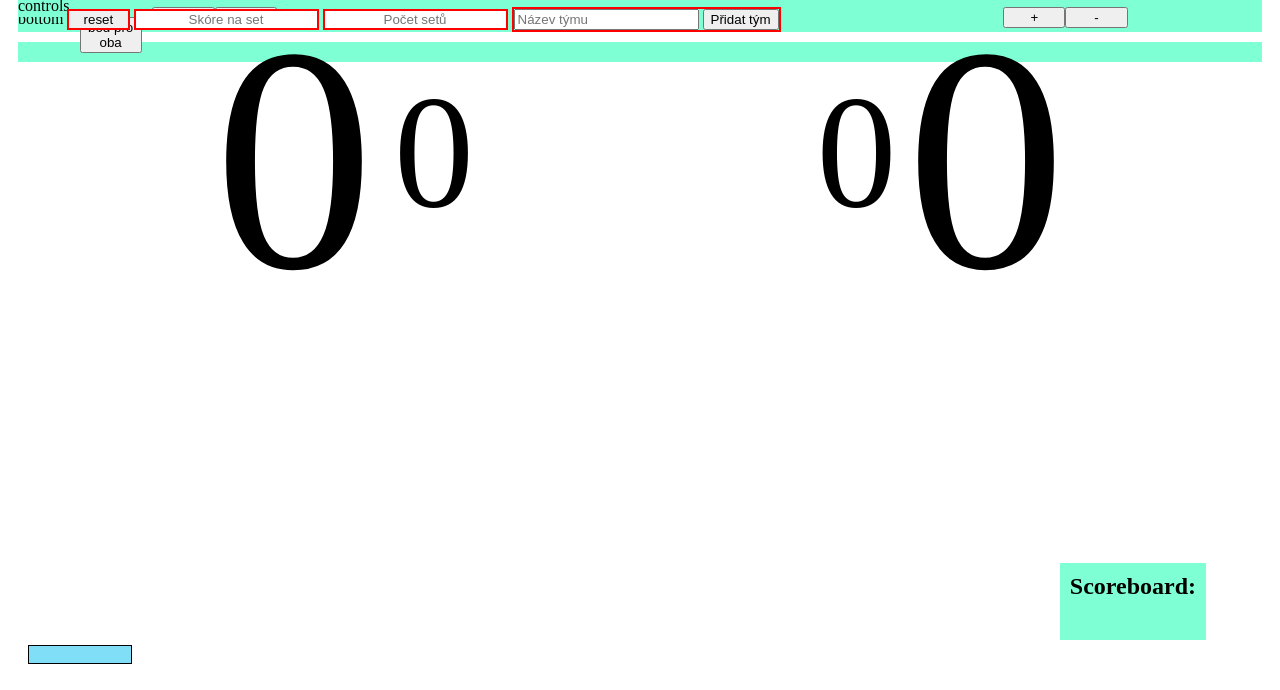
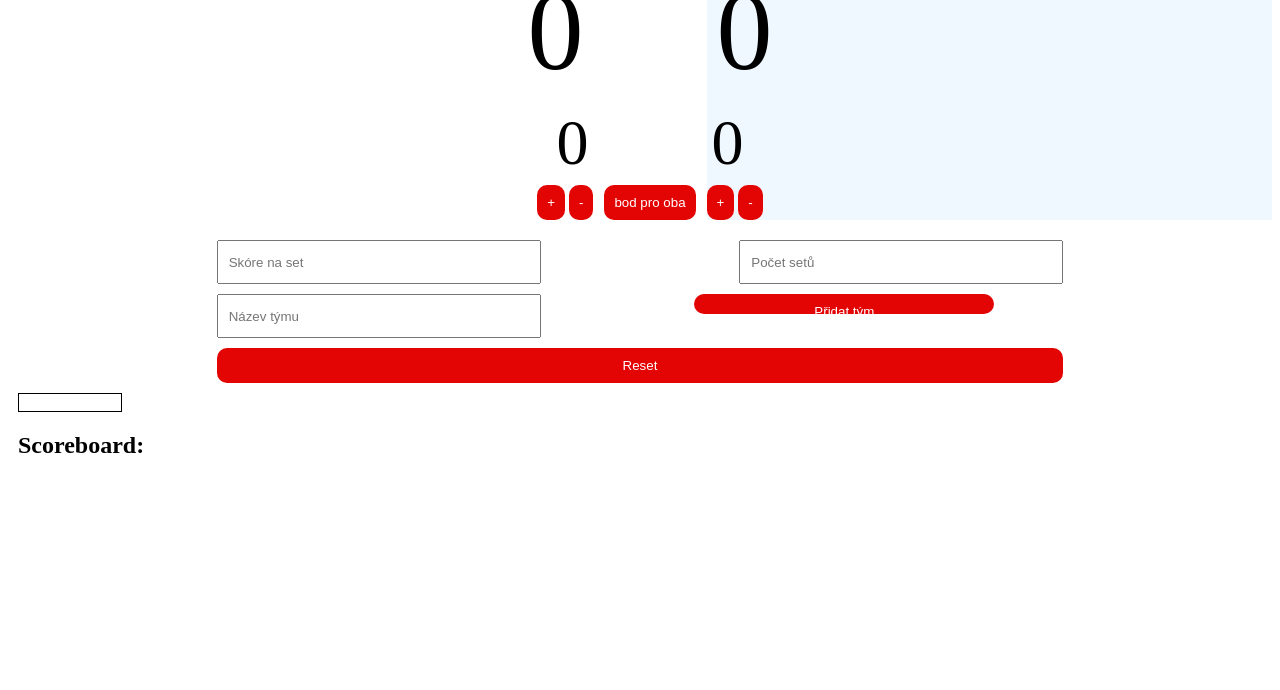
Before and after one commit to monolpay/ringo_new, a plain HTML site: page index.html in a window 1280 px wide. Shown: the part 110-800 px from the top of the page. Drawn offline with Linux system fonts and the light colour scheme.

Commit message:
tak nejak funckncni novy css, az na jeden button, mam hlad, jdu si delat jidlo, commit v pripade ze uz se k tomu nevratim, tak aby to nebylo navzdy nepouzivatelny

```diff
--- a/index.html
+++ b/index.html
@@ -3,44 +3,43 @@
 <head>
     <meta charset="UTF-8">
     <meta name="viewport" content="width=device-width, initial-scale=1.0">
-    <link rel="stylesheet" href="style.css">
+    <link rel="stylesheet" href="new.css">
     <title>Ringo počítadlo</title>
     <link rel="shortcut icon" href="./images/favicon.png" type="image/x-icon">
 </head>
 <body>
-    <div id="names">
-        names
-        <p id="nameL" class="left">Název týmu</p>
-        <p id="nameR" class="right">Název týmu</p>
-    </div>
     <div id="points">
-        points
-        <p id="pointsL" class="left">0</p>
-        <p id="pointsR" class="right">0</p>
-
-        <p id="setsL" class="left">0</p>
-        <p id="setsR" class="right">0</p>
-    </div>
-    <div id="controls">
-        controls
-        <button id="plusL"  onclick="Match.points(Button.PLUSL, t)">+</button>
-        <button id="plusR"  onclick="Match.points(Button.PLUSR, t)">+</button>
+        <div id="left">
+            <p id="nameL" class="name">Název týmu</p>
+            <p id="pointsL" class="point">0</p>
+            <p id="setsL" class="set">0</p>
+            <button id="plusL"  onclick="Match.points(Button.PLUSL, t)">+</button>
+            <button id="minusL"  onclick="Match.points(Button.MINUSL, t)" >-</button>
+        </div>
+        <div id="center">
+            <button id="both" class="bottom" onclick="Match.points(Button.BOTH, t)">bod pro oba</button>
+        </div>
+        <div id="right">
+            <p id="nameR" class="name">Název týmu</p>
+            <p id="pointsR" class="point">0</p>
+            <p id="setsR" class="set">0</p>
+            <button id="plusR"  onclick="Match.points(Button.PLUSR, t)">+</button>
+            <button id="minusR" onclick="Match.points(Button.MINUSR, t)">-</button>
+        </div>
 
 
-        <button id="minusL"  onclick="Match.points(Button.MINUSL, t)" >-</button>
-        <button id="minusR" onclick="Match.points(Button.MINUSR, t)">-</button>
-        <button id="both" class="bottom" onclick="Match.points(Button.BOTH, t)">bod pro oba</button>
     </div>
-    <div id="bottom">
-        bottom
-        <button id="resetL" class="bottom" onclick="t.reset()">reset</button>
+
+    <div id="controls">
+
         <input type="text" name="maxPoints" placeholder="Skóre na set" id="maxPoints" class="bottom" onchange="t.maxPoints=Number(this.value)">
         <input type="text" name="maxSets" placeholder="Počet setů" id="maxSets" class="bottom" onchange="t.maxSets=Number(this.value)">
 
-        <form action="" onsubmit="return t.newTeam()" method="post" autocomplete="off" >
+        <form action="" onsubmit="return t.newTeam()" method="post" autocomplete="off"  id="form">
             <input type="text" name="teamName" placeholder="Název týmu" id="teamName" class="bottom">
-        <input type="submit" value="Přidat tým">
+            <input type="submit" value="Přidat tým" class="button" id="addTeam">
         </form>
+        <button id="reset" class="bottom" onclick="t.reset()">Reset</button>
 
     </div>
     <div id="table">
--- /dev/null
+++ b/new.css
@@ -0,0 +1,97 @@
+#left {
+    text-align: right;
+}
+
+#center {
+    text-align: center;
+    max-height: min-content;
+    align-self: end;
+}
+
+#right {
+    background-color: aliceblue;
+}
+
+div {
+    /* border: 1px solid green; */
+    margin: 10px;
+}
+
+
+#names p {
+    max-width: fit-content;
+}
+
+#points {
+    display: grid;
+    grid-template-columns: 5fr 1fr 5fr;
+}
+
+#points div {
+    width: 100%;
+}
+
+.name {
+    font-size: large;
+}
+
+.point {
+    font-size: 7rem;
+    margin: 10px;
+}
+
+.set {
+    font-size: 4rem;
+    margin: 5px;
+}
+
+
+td {
+    width: 100px;
+    height: 15px;
+    border: 1px solid black;
+}
+
+table {
+    border-collapse: collapse;
+    bottom: 2%;
+}
+
+button, .button {
+    background-color: #e30404;
+    border-radius: 10px;
+    color: white;
+    padding: 10px;
+    border: none;
+    text-align: center;
+}
+
+button:hover, .button:hover{
+    background-color: gray;
+}
+
+#controls {
+    display: grid;
+    grid-template-columns: auto auto;
+    justify-content: space-evenly;
+    row-gap: 10px;
+}
+
+#reset {
+    grid-column-start: 1;
+    grid-column-end: 3;
+}
+
+#form {
+    display: grid;
+    grid-template-columns: auto auto;
+    column-gap: 10%;
+    grid-column-start: 1;
+    grid-column-end: 3;
+}
+
+input {
+    width: 300px;
+    height: 20px;
+    padding: 10px;
+}
```
